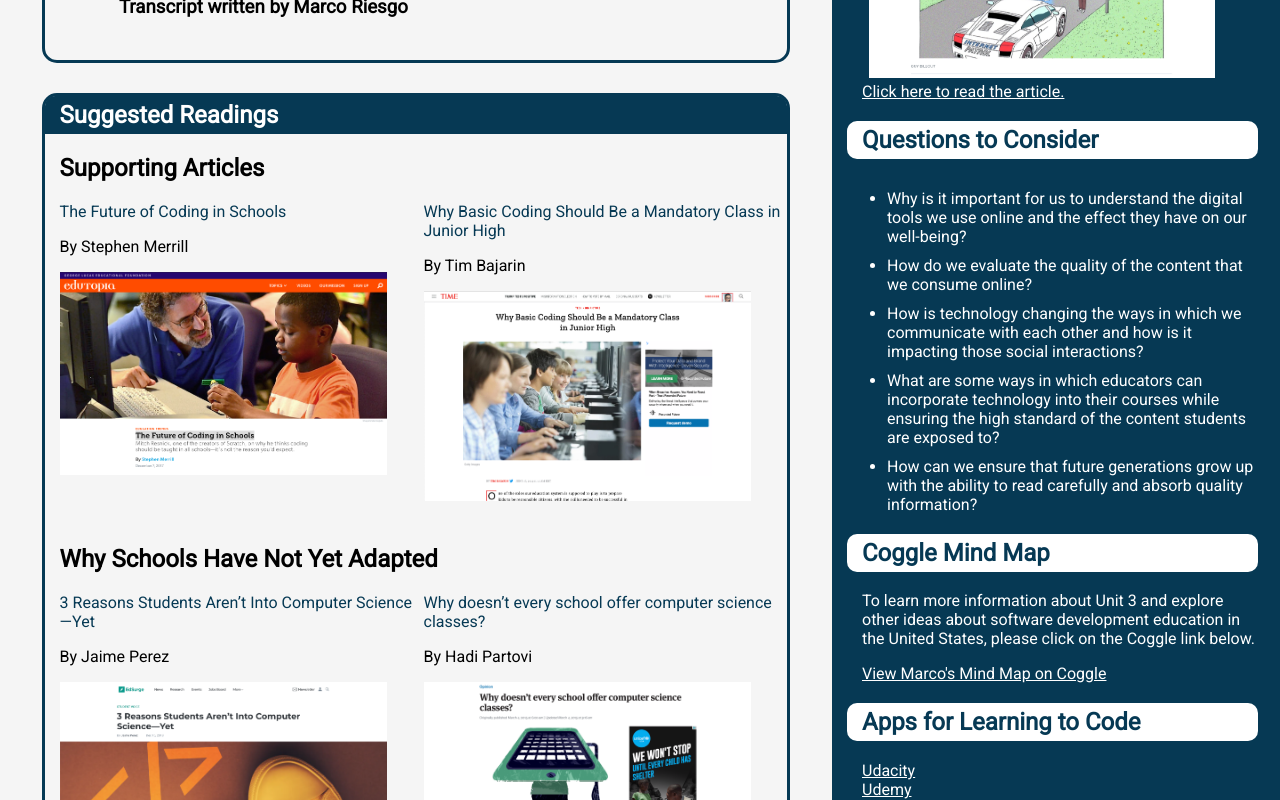
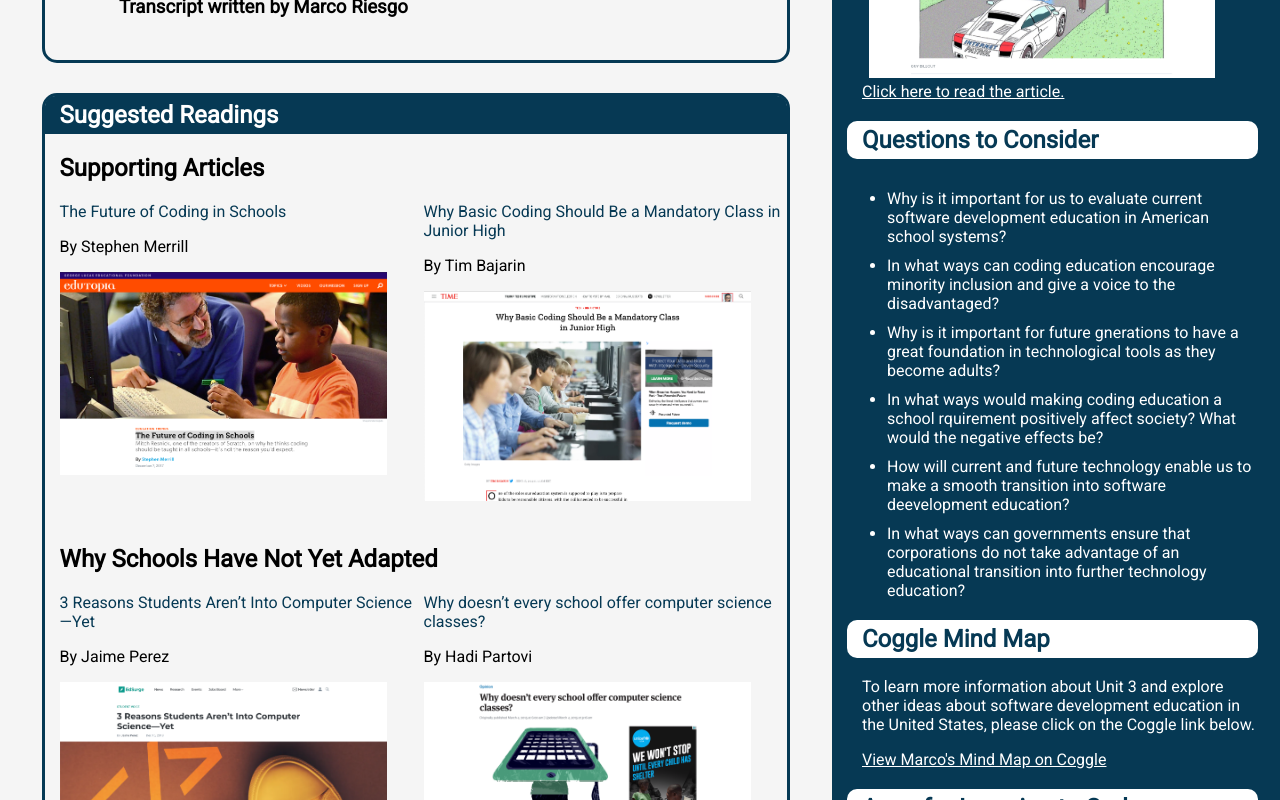
Before and after one commit to marcoriesgo/digital-culture, a React (Create React App) app: page /unit3 in a window 1280 px wide. Shown: the part 635-1435 px from the top of the page. Built offline with nearby package versions, Linux system fonts and the light colour scheme.

Commit message:
completed further questions section

```diff
--- a/src/components/Unit3.js
+++ b/src/components/Unit3.js
@@ -83,11 +83,12 @@
 
                 <h2 className="resources-section-header">Questions to Consider</h2>
                 <ul>
-                    <li>Why is it important for us to understand the digital tools we use online and the effect they have on our well-being? </li>
-                    <li>How do we evaluate the quality of the content that we consume online?</li>
-                    <li>How is technology changing the ways in which we communicate with each other and how is it impacting those social interactions?</li>
-                    <li>What are some ways in which educators can incorporate technology into their courses while ensuring the high  standard of the content students are exposed to?</li>
-                    <li>How can we ensure that future generations grow up with the ability to read carefully and absorb quality information?</li>
+                    <li>Why is it important for us to evaluate current software development education in American school systems? </li>
+                    <li>In what ways can coding education encourage minority inclusion and give a voice to the disadvantaged?</li>
+                    <li>Why is it important for future gnerations to have a great foundation in technological tools as they become adults?</li>
+                    <li>In what ways would making coding education a school rquirement positively affect society? What would the negative effects be?</li>
+                    <li>How will current and future technology enable us to make a smooth transition into software deevelopment education?</li>
+                    <li>In what ways can governments ensure that corporations do not take advantage of an educational transition into further technology education?</li>
                 </ul>
 
                 <h2 className="resources-section-header">Coggle Mind Map</h2>
```
